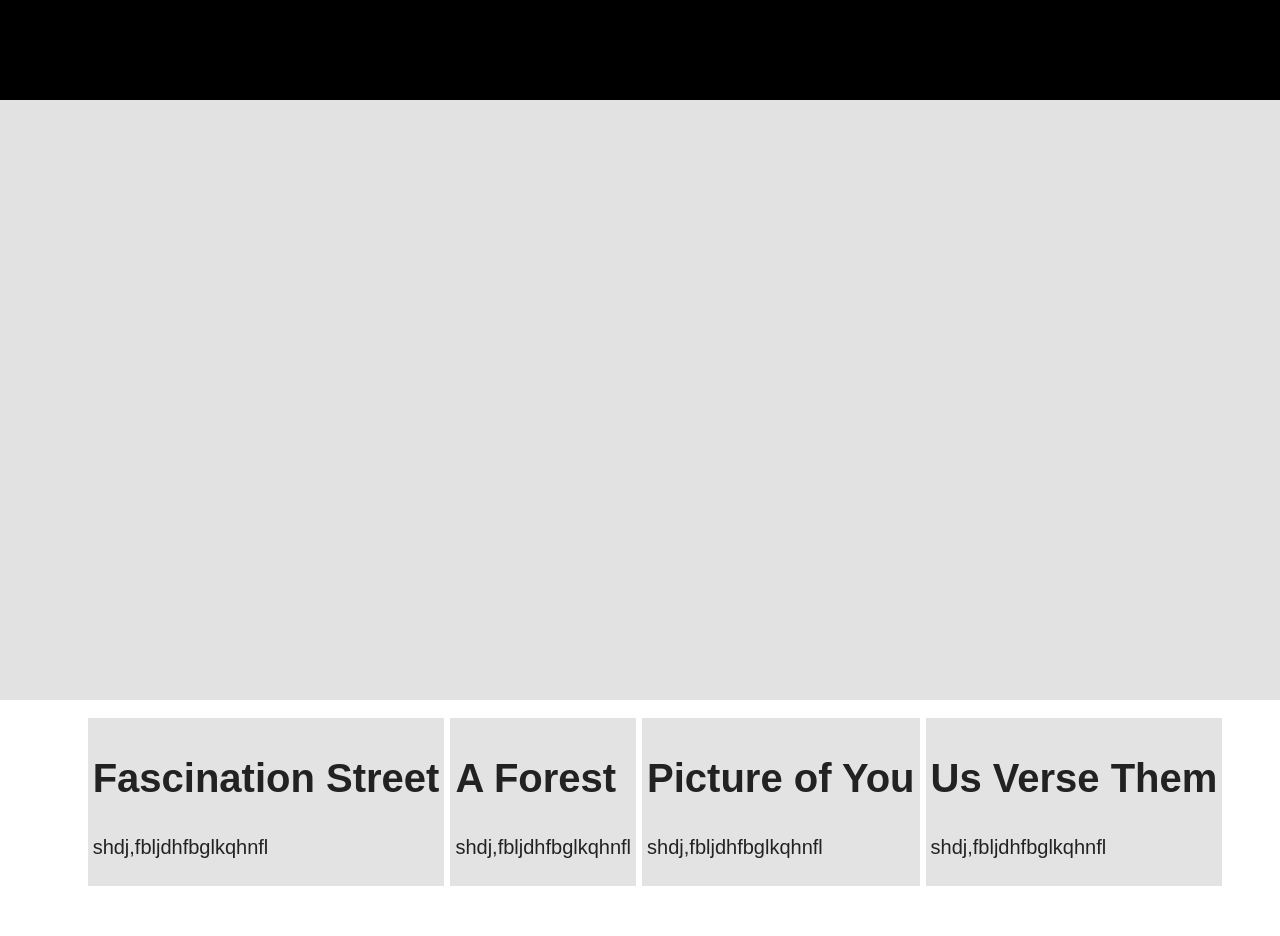
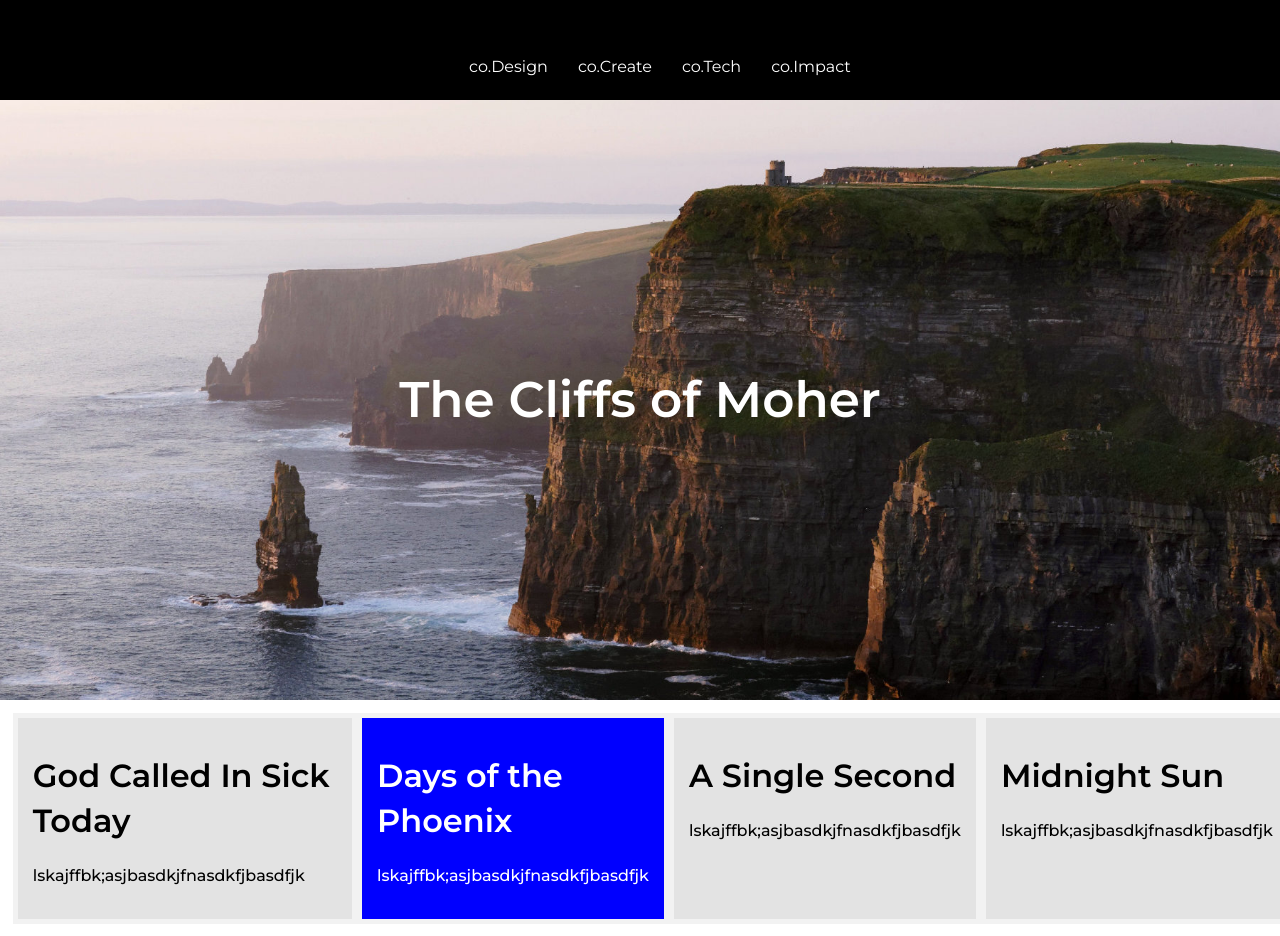
Before and after one commit to rcarterYCP/rcarter_demo, a plain HTML site: page index.html in a window 1280 px wide. Before the commit the page ends 904 px from the top, so only its background shows below. Drawn offline with Linux system fonts and the light colour scheme.

Commit message:
Class Demo Part 2 Update
Continued working on fast company recreation site... added more HTML and CSS styles.

```diff
--- a/css/main.css
+++ b/css/main.css
@@ -1,31 +1,11 @@
-/*! HTML5 Boilerplate v8.0.0 | MIT License | https://html5boilerplate.com/ */
 
-/* main.css 2.1.0 | MIT License | https://github.com/h5bp/main.css#readme */
-/*
- * What follows is the result of much research on cross-browser styling.
- * Credit left inline and big thanks to Nicolas Gallagher, Jonathan Neal,
- * Kroc Camen, and the H5BP dev community and team.
- */
-
-/* ==========================================================================
-   Base styles: opinionated defaults
-   ========================================================================== */
+@import url('https://fonts.googleapis.com/css2?family=Montserrat:wght@300;400;500;600&display=swap');
 
 html {
-  color: #222;
-  font-size: 1em;
-  line-height: 1.4;
+color: #eee;
 }
 
-/*
- * Remove text-shadow in selection highlight:
- * https://twitter.com/miketaylr/status/12228805301
- *
- * Vendor-prefixed and regular ::selection selectors cannot be combined:
- * https://stackoverflow.com/a/16982510/7133471
- *
- * Customize the background color to match your design.
- */
+
 
 ::-moz-selection {
   background: #b3d4fc;
@@ -37,9 +17,6 @@ html {
   text-shadow: none;
 }
 
-/*
- * A better looking default horizontal rule
- */
 
 hr {
   display: block;
@@ -50,11 +27,6 @@ hr {
   padding: 0;
 }
 
-/*
- * Remove the gap between audio, canvas, iframes,
- * images, videos and the bottom of their containers:
- * https://github.com/h5bp/html5-boilerplate/issues/440
- */
 
 audio,
 canvas,
@@ -65,9 +37,8 @@ video {
   vertical-align: middle;
 }
 
-/*
- * Remove default fieldset styles.
- */
+
+
 
 fieldset {
   border: 0;
@@ -75,76 +46,115 @@ fieldset {
   padding: 0;
 }
 
-/*
- * Allow only vertical resizing of textareas.
- */
+
 
 textarea {
   resize: vertical;
 }
 
-/* ==========================================================================
-   Author's custom styles
-   ========================================================================== */
+body{
+  font-size: 1em;
+  line-height: 1.4;
+  overflow-x: hidden;
+  margin: auto;
+  font-family: "Montserrat", sans-serif;
+}
 
 nav{
-  width: 100%;
+  width: 100vw;
   background-color: #000000;
   min-height: 100px;
   color: #ffffff;
+  display: flex;
+  justify-content: center;
+  align-items: center;
+}
+
+nav ul{
+  display: flex;
+  flex-direction: row;
+  justify-content: center;
+  align-items: center;
+  list-style: none;
+}
+
+nav ul li{
+  margin: 35px 15px 0 15px;
+}
+
+nav ul li a{
+  color: #fff;
+  text-decoration: none;
+}
+
+nav ul li a:hover{
+  color: #25B9F5;
+  text-decoration: underline;
 }
 
 section{
-  background-color: #f2f2f2
-  color: #000000
+  background-color: #f2f2f2;
+  color: #000000;
+  width: 100vw;
+  display: flex;
+  margin: 0;
 }
 
 .Hero{
-width: 100%;
-background-color: #e2e2e2;
-height: 600px;
-display: flex;
+  width: 100vw;
+  background-color: #e2e2e2;
+  height: 600px;
+  display: flex;
+  justify-content: center;
+  align-items: center;
+  background-image: url("../img/mohercliffs.jpg");
+  background-position: center;
+  background-repeat: no-repeat;
+  background-size: cover;
 }
 
-.four_colums{
-  width: 100%;
+.hero_header{
   display: flex;
   justify-content: center;
-  margin: 15px;
-  padding; 5px;
+  align-items: center;
+}
+
+.hero_header h1{
+  font-size: 50px;
+  font-weight: 600;
+  color: #ffffff;
+  text-align: center;
+}
+
+.four_columns{
+  width: 100vw;
+  display: flex;
+  justify-content: center;
+  margin: 1%;
 }
 
 .news_post{
-  font-size: 20px;
-  font-family: "Arial";
+  max-width: 24%;
+  font-weight: 500;
   background-color: #e3e3e3;
-  margin: 3px;
-  padding: 5px;
+  padding: 15px;
+  margin: 5px;
+}
+
+#AFI{
+  background-color: blue;
+  color: #ffffff;
 }
 
 
 
-/* ==========================================================================
-   Helper classes
-   ========================================================================== */
 
-/*
- * Hide visually and from screen readers
- */
+
 
 .hidden,
 [hidden] {
   display: none !important;
 }
-
-/*
- * Hide only visually, but have it available for screen readers:
- * https://snook.ca/archives/html_and_css/hiding-content-for-accessibility
- *
- * 1. For long content, line feeds are not interpreted as spaces and small width
- *    causes content to wrap 1 word per line:
- *    https://medium.com/@jessebeach/beware-smushed-off-screen-accessible-text-5952a4c2cbfe
- */
 
 .sr-only {
   border: 0;
@@ -156,14 +166,9 @@ display: flex;
   position: absolute;
   white-space: nowrap;
   width: 1px;
-  /* 1 */
 }
 
-/*
- * Extends the .sr-only class to allow the element
- * to be focusable when navigated to via the keyboard:
- * https://www.drupal.org/node/897638
- */
+
 
 .sr-only.focusable:active,
 .sr-only.focusable:focus {
@@ -176,25 +181,12 @@ display: flex;
   width: auto;
 }
 
-/*
- * Hide visually and from screen readers, but maintain layout
- */
+
 
 .invisible {
   visibility: hidden;
 }
 
-/*
- * Clearfix: contain floats
- *
- * For modern browsers
- * 1. The space content is one way to avoid an Opera bug when the
- *    `contenteditable` attribute is included anywhere else in the document.
- *    Otherwise it causes space to appear at the top and bottom of elements
- *    that receive the `clearfix` class.
- * 2. The use of `table` rather than `block` is only necessary if using
- *    `:before` to contain the top-margins of child elements.
- */
 
 .clearfix::before,
 .clearfix::after {
@@ -206,12 +198,6 @@ display: flex;
   clear: both;
 }
 
-/* ==========================================================================
-   EXAMPLE Media Queries for Responsive Design.
-   These examples override the primary ('mobile first') styles.
-   Modify as content requires.
-   ========================================================================== */
-
 @media only screen and (min-width: 35em) {
   /* Style adjustments for viewports that meet the condition */
 }
@@ -220,14 +206,8 @@ display: flex;
   (-webkit-min-device-pixel-ratio: 1.25),
   (min-resolution: 1.25dppx),
   (min-resolution: 120dpi) {
-  /* Style adjustments for high resolution devices */
+
 }
-
-/* ==========================================================================
-   Print styles.
-   Inlined to avoid the additional HTTP request:
-   https://www.phpied.com/delay-loading-your-print-css/
-   ========================================================================== */
 
 @media print {
   *,
@@ -235,7 +215,6 @@ display: flex;
   *::after {
     background: #fff !important;
     color: #000 !important;
-    /* Black prints faster */
     box-shadow: none !important;
     text-shadow: none !important;
   }
@@ -253,10 +232,6 @@ display: flex;
     content: " (" attr(title) ")";
   }
 
-  /*
-   * Don't show links that are fragment identifiers,
-   * or use the `javascript:` pseudo protocol
-   */
   a[href^="#"]::after,
   a[href^="javascript:"]::after {
     content: "";
@@ -272,10 +247,7 @@ display: flex;
     page-break-inside: avoid;
   }
 
-  /*
-   * Printing Tables:
-   * https://web.archive.org/web/20180815150934/http://css-discuss.incutio.com/wiki/Printing_Tables
-   */
+
   thead {
     display: table-header-group;
   }
--- a/index.html
+++ b/index.html
@@ -3,7 +3,7 @@
 
 <head>
   <meta charset="utf-8">
-  <title>Fastcompany Ripoff</title>
+  <title>Class Demo</title>
   <meta name="description" content="">
   <meta name="viewport" content="width=device-width, initial-scale=1">
   <link rel="stylesheet" href="css/normalize.css">
@@ -12,44 +12,46 @@
 
 <body>
 
+  <!-- Add your site or application content here -->
+
   <nav>
-
+    <ul>
+      <li><a href="">co.Design</a></li>
+      <li><a href="">co.Create</a></li>
+      <li><a href="">co.Tech</a></li>
+      <li><a href="">co.Impact</a></li>
+    </ul>
   </nav>
 
   <section class="Hero">
-
-
+    <div class="hero_header">
+      <h1>The Cliffs of Moher</h1>
+    </div>
   </section>
 
-<section class="four_colums">
+  <section class="four_columns">
 
     <div class="news_post">
-<h1>Fascination Street</h1>
-  <p>shdj,fbljdhfbglkqhnfl</p>
+      <h1>God Called In Sick Today</h1>
+      <p>lskajffbk;asjbasdkjfnasdkfjbasdfjk</p>
+    </div>
+
+    <div class="news_post" id="AFI">
+      <h1>Days of the Phoenix</h1>
+      <p>lskajffbk;asjbasdkjfnasdkfjbasdfjk</p>
     </div>
 
     <div class="news_post">
-<h1>A Forest</h1>
-  <p>shdj,fbljdhfbglkqhnfl</p>
+      <h1>A Single Second</h1>
+      <p>lskajffbk;asjbasdkjfnasdkfjbasdfjk</p>
     </div>
 
     <div class="news_post">
-<h1>Picture of You</h1>
-  <p>shdj,fbljdhfbglkqhnfl</p>
+      <h1>Midnight Sun</h1>
+      <p>lskajffbk;asjbasdkjfnasdkfjbasdfjk</p>
     </div>
 
-<div class="news_post">
-  <h1>Us Verse Them</h1>
-    <p>shdj,fbljdhfbglkqhnfl</p>
-</div>
-
-
-
   </section>
-
-  <!-- Add your site or application content here -->
-
-  <script src="js/main.js"></script>
 
 
 
```
Also changed, not shown: img/download.jpg (added), img/mohercliffs.jpg (added). Lines whose indentation alone changed are shown as unchanged.
